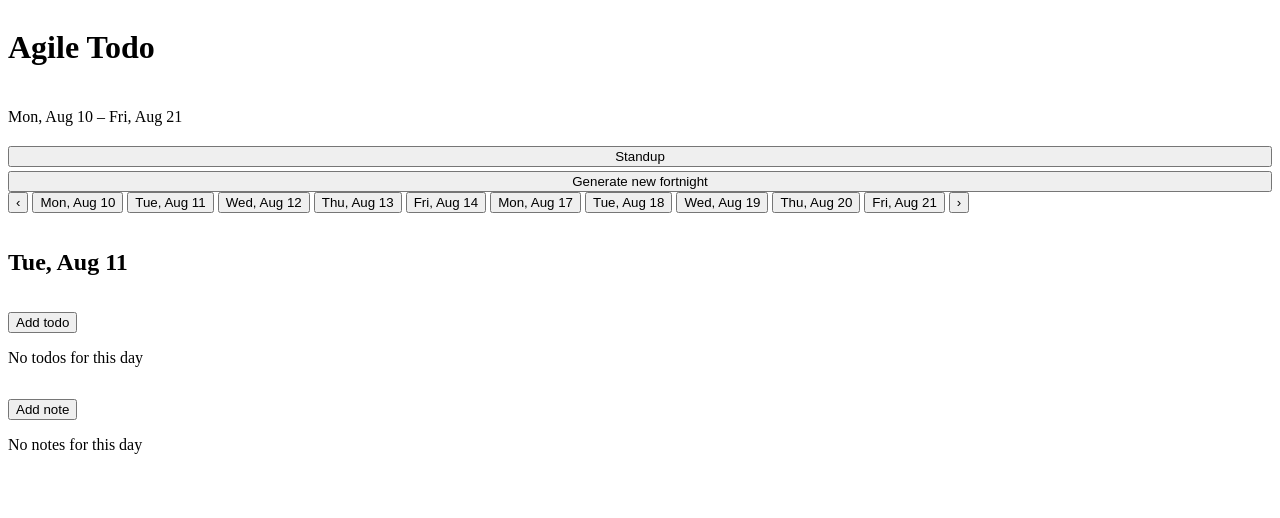
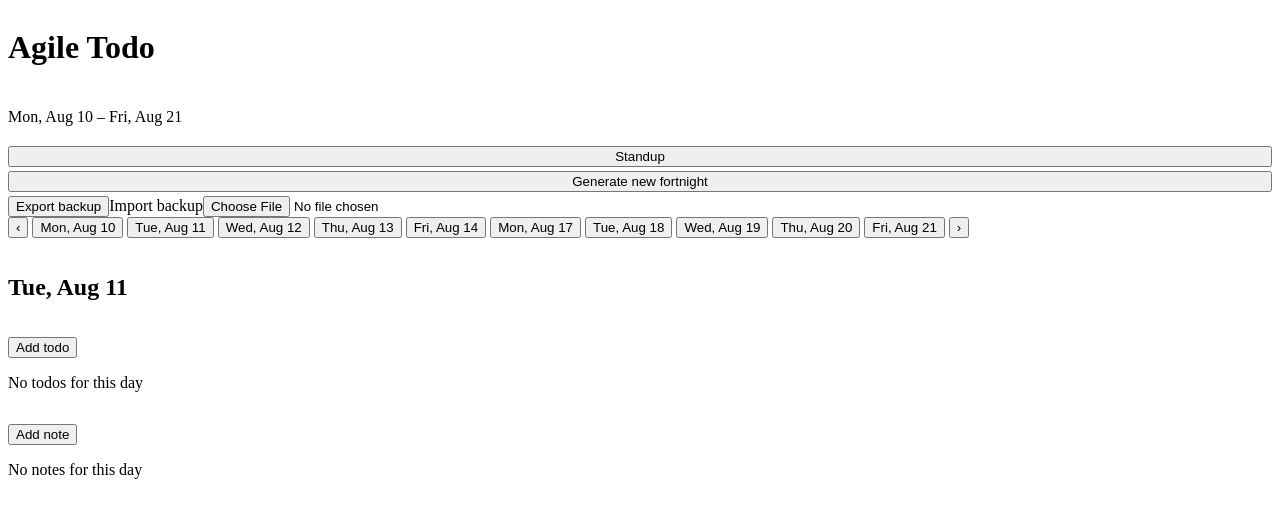
Before and after one commit to JoanEsquivel/agile-todo-app, a React (Vite) app: page / in a window 1280 px wide. Shown: the top 518 px of the page. Built offline with nearby package versions, Linux system fonts and the light colour scheme.

Commit message:
feat: JSON backup export and import
Co-Authored-By: Claude Fable 5 <noreply@anthropic.com>

```diff
--- a/src/App.tsx
+++ b/src/App.tsx
@@ -6,6 +6,7 @@ import { FortnightBoard } from './components/board/FortnightBoard';
 import { RemindersPanel } from './components/reminders/RemindersPanel';
 import { StandupModal } from './components/standup/StandupModal';
 import { FortnightSwitcher } from './components/history/FortnightSwitcher';
+import { BackupControls } from './components/common/BackupControls';
 import styles from './App.module.css';
 
 export default function App() {
@@ -25,6 +26,7 @@ export default function App() {
           }
         }}>Generate new fortnight</button>
         <FortnightSwitcher />
+        <BackupControls />
       </header>
       {selectFortnightExpired(state) && (
         <p role="alert">This fortnight has ended. Generate a new one to continue.</p>
--- /dev/null
+++ b/src/components/common/BackupControls.tsx
@@ -0,0 +1,47 @@
+import { useState } from 'react';
+import { appStorage, useAppStore } from '../../store/store';
+import { parseBackup, serializeState } from '../../store/exportImport';
+import { todayLocal } from '../../store/clock';
+
+export function BackupControls() {
+  const [error, setError] = useState<string | null>(null);
+
+  const exportBackup = () => {
+    const s = useAppStore.getState();
+    const json = serializeState({
+      schemaVersion: s.schemaVersion, fortnights: s.fortnights,
+      activeFortnightId: s.activeFortnightId, todos: s.todos, notes: s.notes,
+      lastRolloverDay: s.lastRolloverDay,
+    });
+    const url = URL.createObjectURL(new Blob([json], { type: 'application/json' }));
+    const a = document.createElement('a');
+    a.href = url;
+    a.download = `agile-todo-app-backup-${todayLocal()}.json`;
+    a.click();
+    URL.revokeObjectURL(url);
+  };
+
+  const importBackup = async (e: React.ChangeEvent<HTMLInputElement>) => {
+    const file = e.target.files?.[0];
+    e.target.value = '';
+    if (!file) return;
+    try {
+      const state = parseBackup(await file.text());
+      useAppStore.getState().importState(state);
+      appStorage.flush();
+      setError(null);
+    } catch (err) {
+      setError(err instanceof Error ? err.message : 'Import failed.');
+    }
+  };
+
+  return (
+    <div>
+      <button onClick={exportBackup}>Export backup</button>
+      <label>Import backup
+        <input type="file" accept="application/json" onChange={importBackup} />
+      </label>
+      {error && <p role="alert">{error}</p>}
+    </div>
+  );
+}
```
Also changed, not shown: 1 other file (tests, documents, lock files or other folders).
